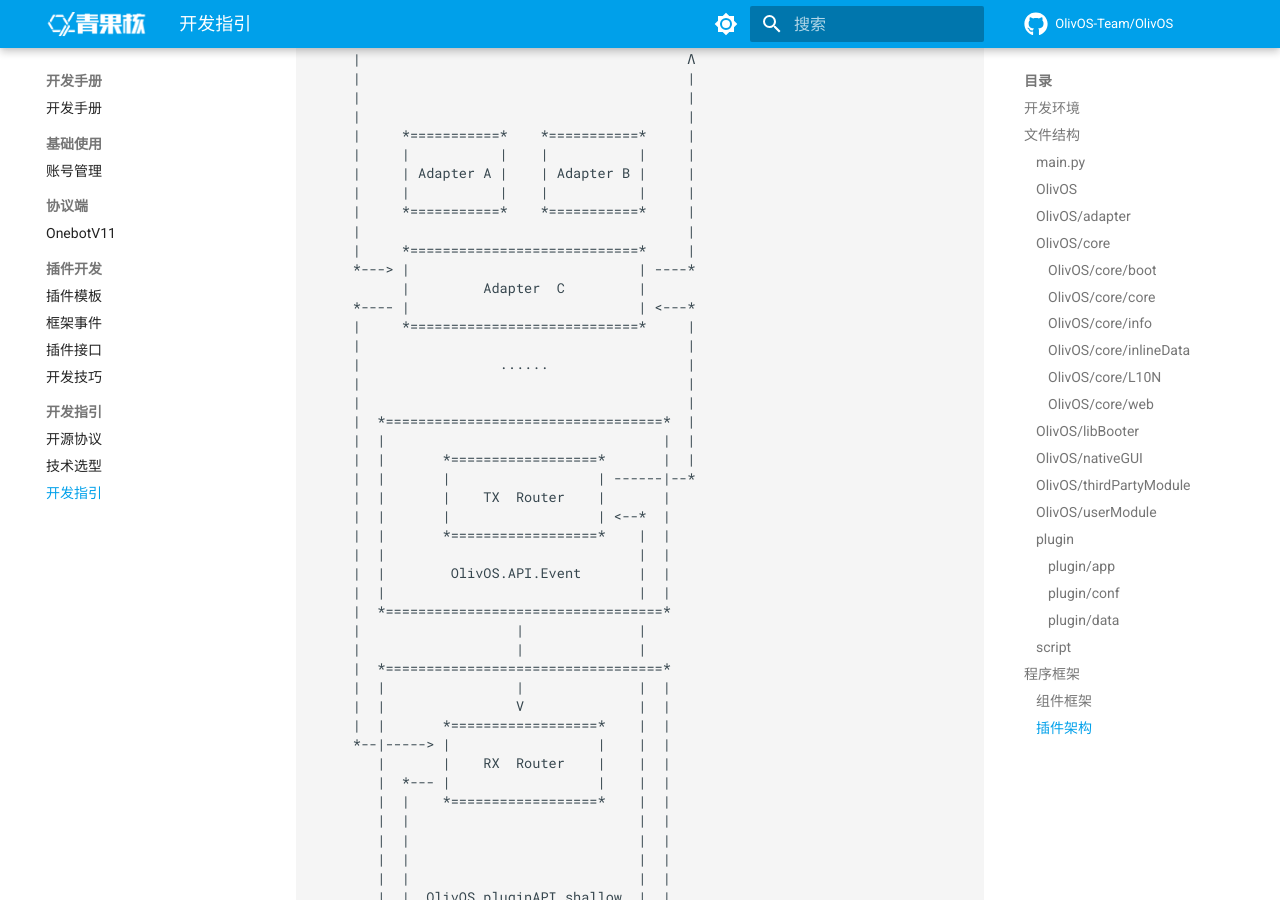
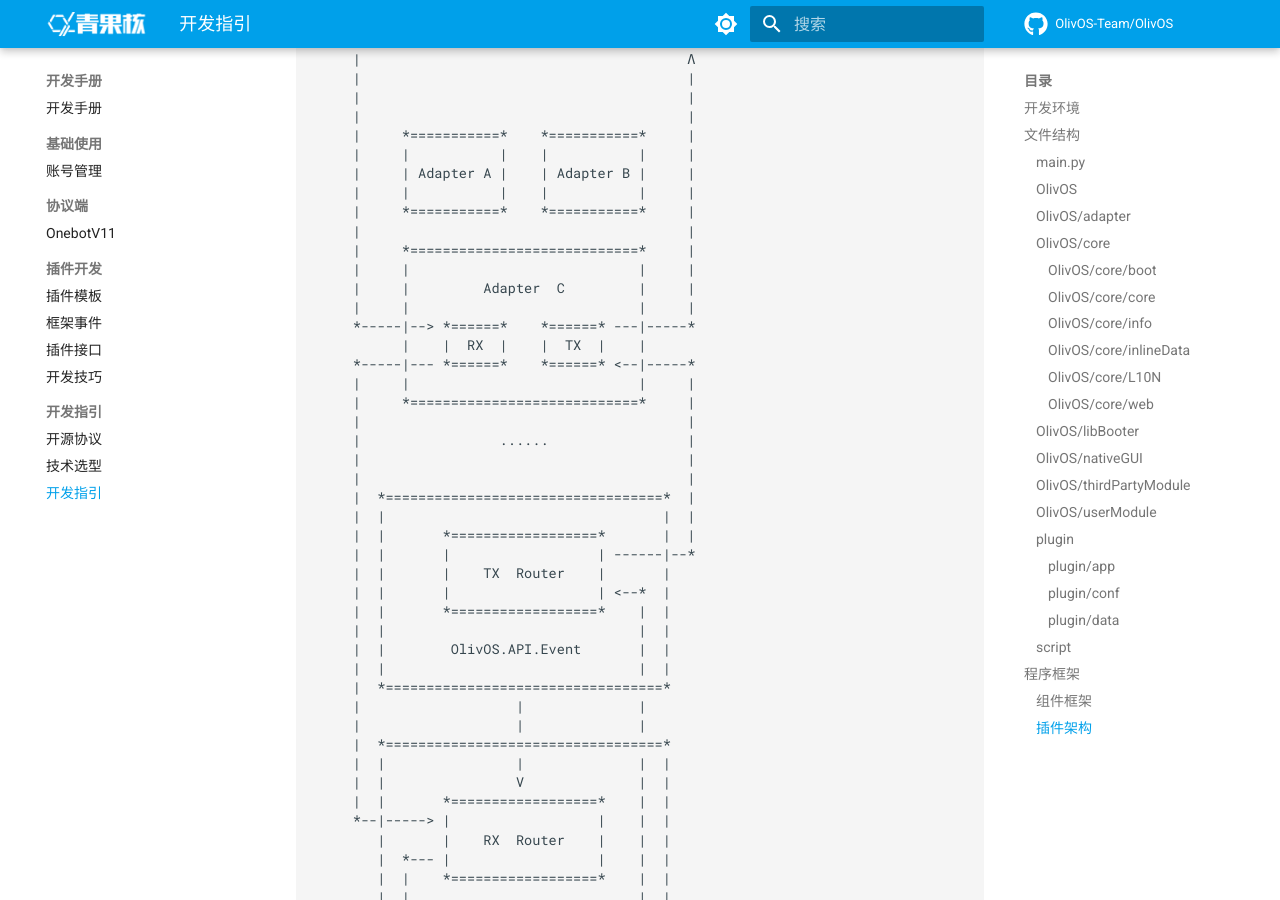
Before and after one commit to OlivOS-Team/OlivOSDoc, an MkDocs documentation site: the page built from docs/OlivOS_DevDoc_DevGuide.md, in a window 1280 px wide and 900 px high, scrolled down 5023 px. Built offline with MkDocs 1.6.1 and Material for MkDocs 9.7.7, drawn with Linux system fonts in a browser that asks for light colours; comment, search, counter and statistics services are not loaded.

```diff
--- a/docs/OlivOS_DevDoc_DevGuide.md
+++ b/docs/OlivOS_DevDoc_DevGuide.md
@@ -188,9 +188,13 @@
      |     *===========*    *===========*     |
      |                                        |
      |     *============================*     |
-     *---> |                            | ----*
-           |         Adapter  C         |
-     *---- |                            | <---*
+     |     |                            |     |
+     |     |         Adapter  C         |     |
+     |     |                            |     |
+     *-----|--> *======*    *======* ---|-----*
+           |    |  RX  |    |  TX  |    |
+     *-----|--- *======*    *======* <--|-----*
+     |     |                            |     |
      |     *============================*     |
      |                                        |
      |                 ......                 |
```
